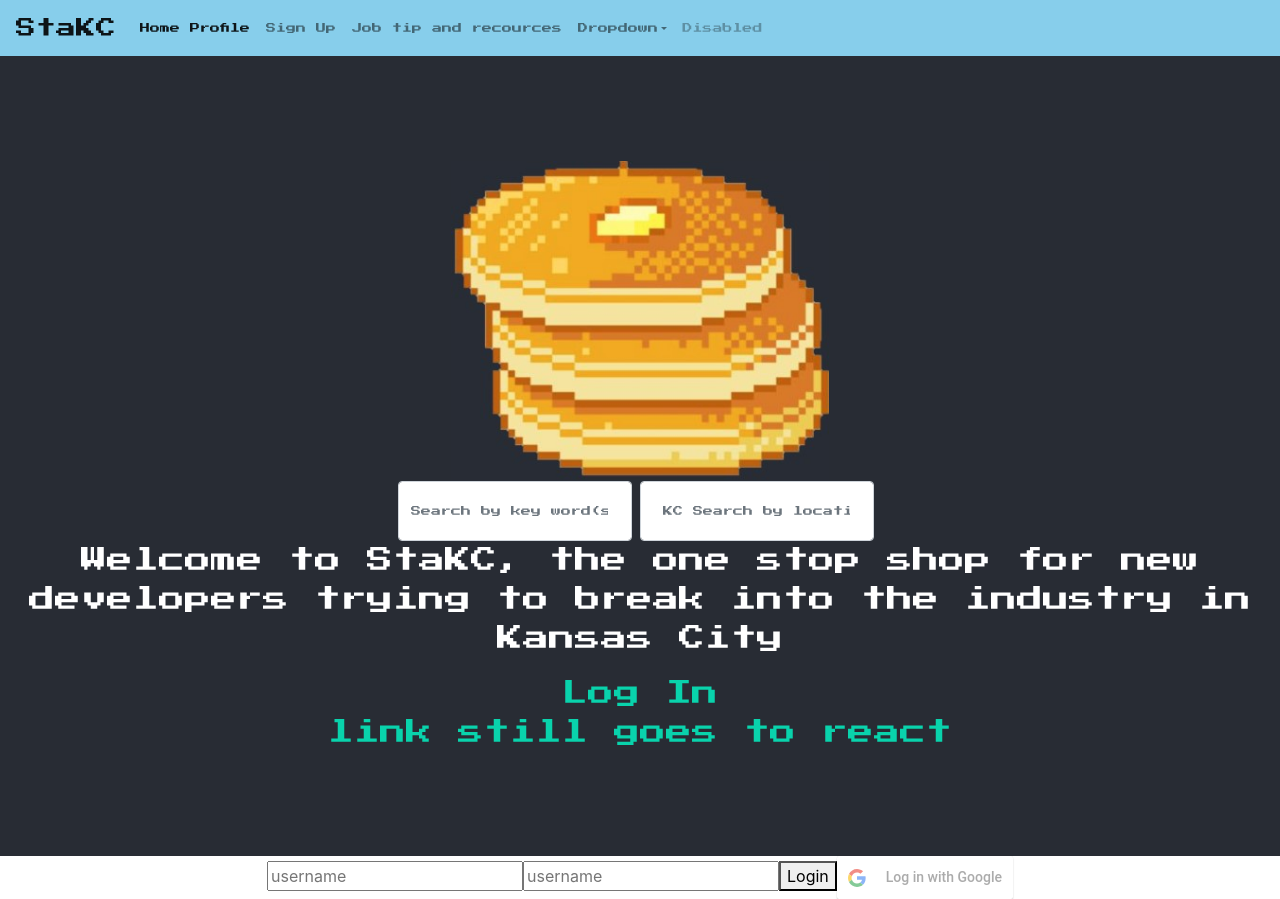
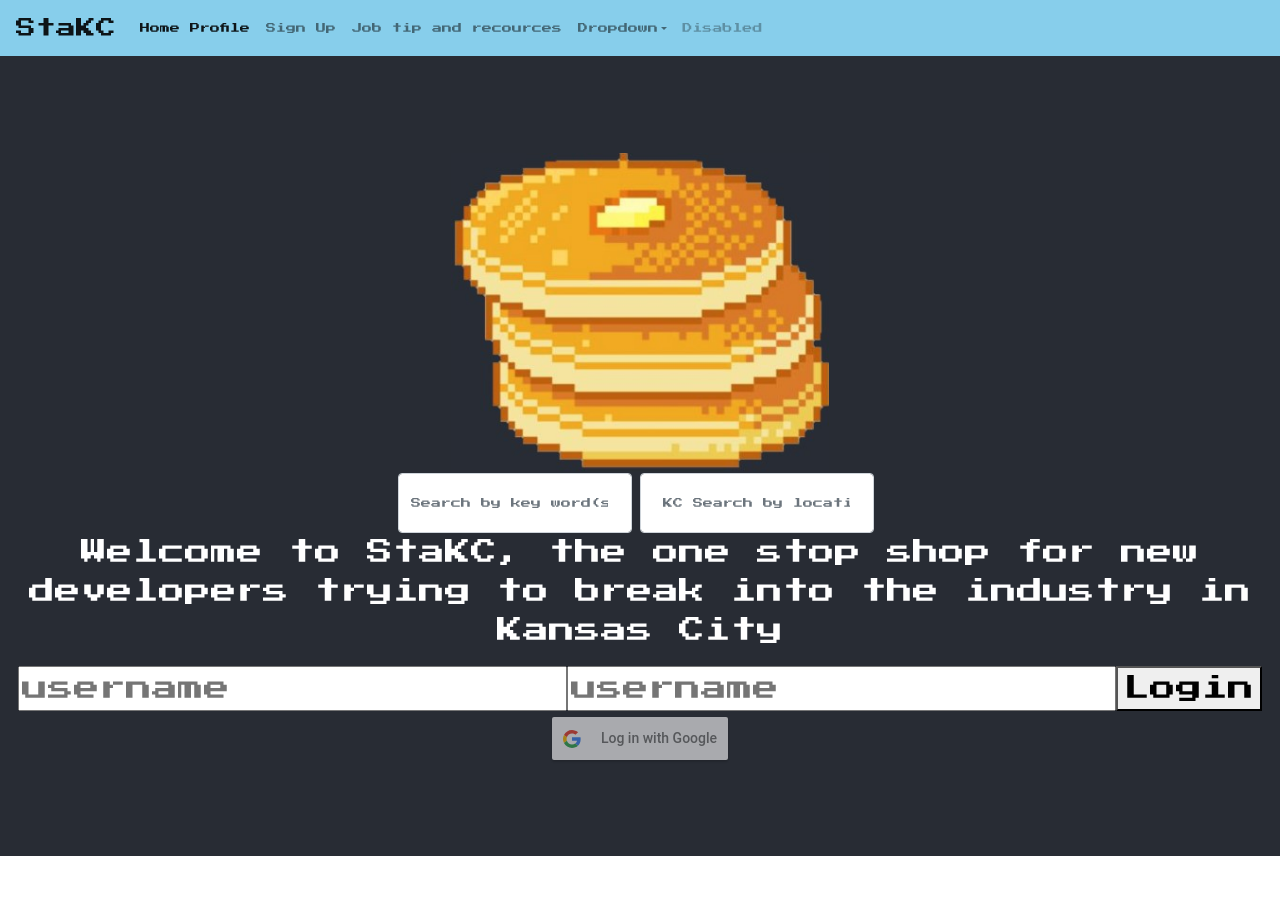
Before and after one commit to Fin23/group-project-3, a React (Create React App) app: page / in a window 1280 px wide. After the commit the page ends 856 px from the top, so only its background shows below. Built offline with nearby package versions, Linux system fonts and the light colour scheme.

Commit message:
google auth, working properly

```diff
--- a/src/components/App.js
+++ b/src/components/App.js
@@ -33,16 +33,15 @@ class App extends React.Component {
             href="https://reactjs.org"
             target="_blank"
             rel="noopener noreferrer">
-           Log In
-          <br></br>
-          link still goes to react
+              <Login />
+
           </a>
         </header>
 
 
 
 
-  <Login />
+
 
 
 
```
Also changed, not shown: 1 other file (tests, documents, lock files or other folders).
